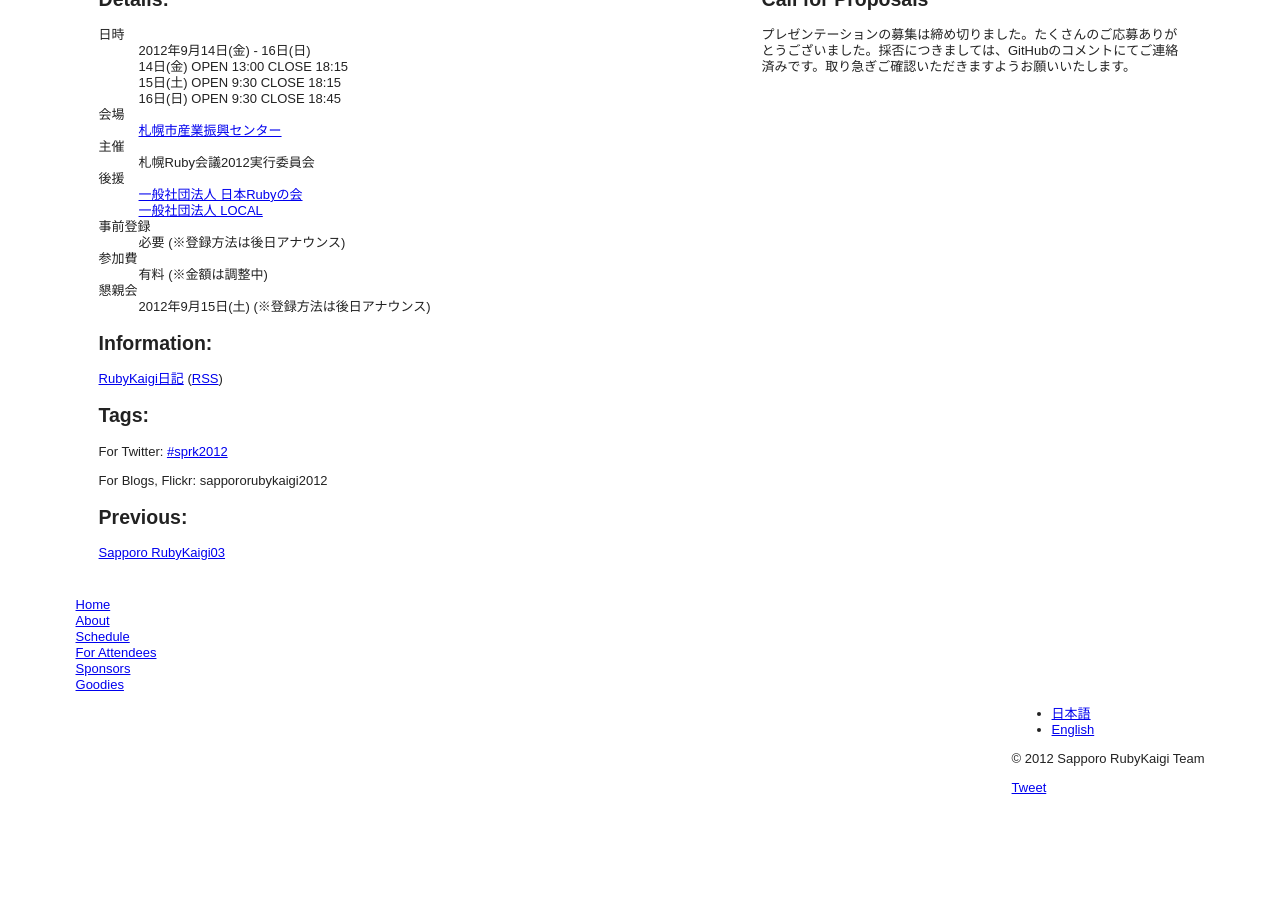
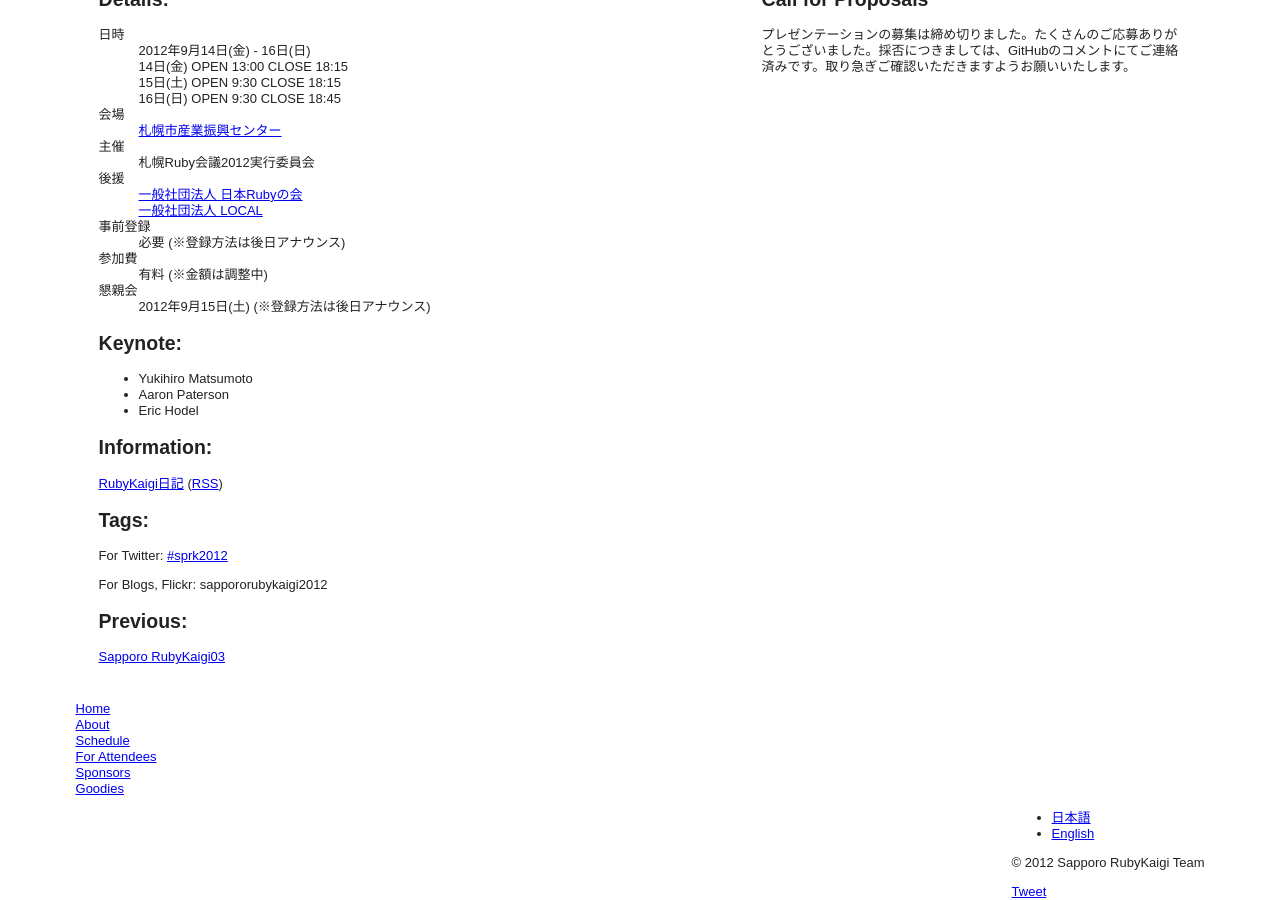
Before and after one commit to ruby-sapporo/sapporo.rubykaigi.org, a Jekyll site: the page built from 2012/ja/index.html, in a window 1280 px wide and 900 px high, scrolled down 756 px. Built offline with Jekyll 4.4.1, drawn with Linux system fonts in a browser that asks for light colours; nearby versions of some CDN libraries; Markdown is read by kramdown in place of the engine named in the settings; comment, search, counter and statistics services are not loaded; before the commit the page ends 1552 px from its top, so only the background shows below that.

Commit message:
[#28935297] add the keynote to the home

```diff
--- a/2012/ja/index.html
+++ b/2012/ja/index.html
@@ -26,6 +26,12 @@
       <dt>懇親会</dt>
       <dd>2012年9月15日(土) (※登録方法は後日アナウンス)</dd>
     </dl>
+    <h2>Keynote:</h2>
+    <ul class="listMarkRed">
+      <li>Yukihiro Matsumoto</li>
+      <li>Aaron Paterson</li>
+      <li>Eric Hodel</li>
+    </ul>
     <h2>Information:</h2>
     <p><a href="http://rubykaigi.tdiary.net/" target="_blank">RubyKaigi日記</a> (<a href="http://rubykaigi.tdiary.net/index.rdf">RSS</a>)</p>
     <h2>Tags:</h2>
```
